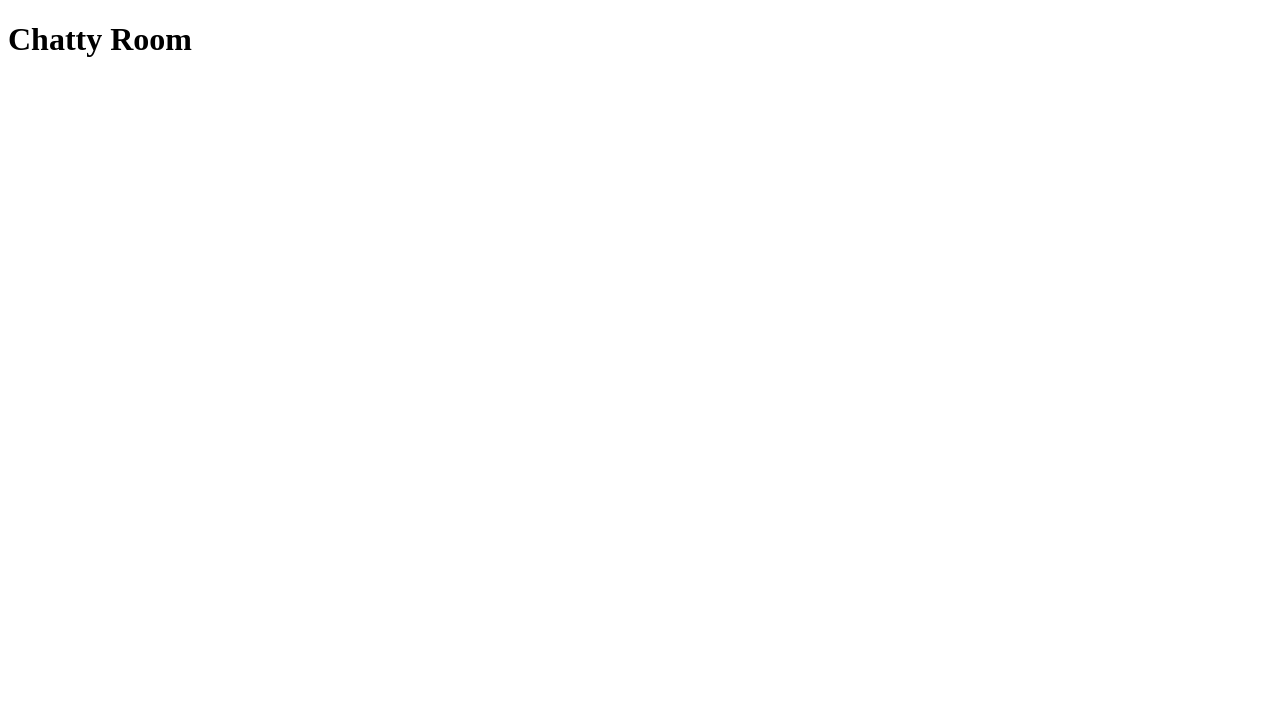
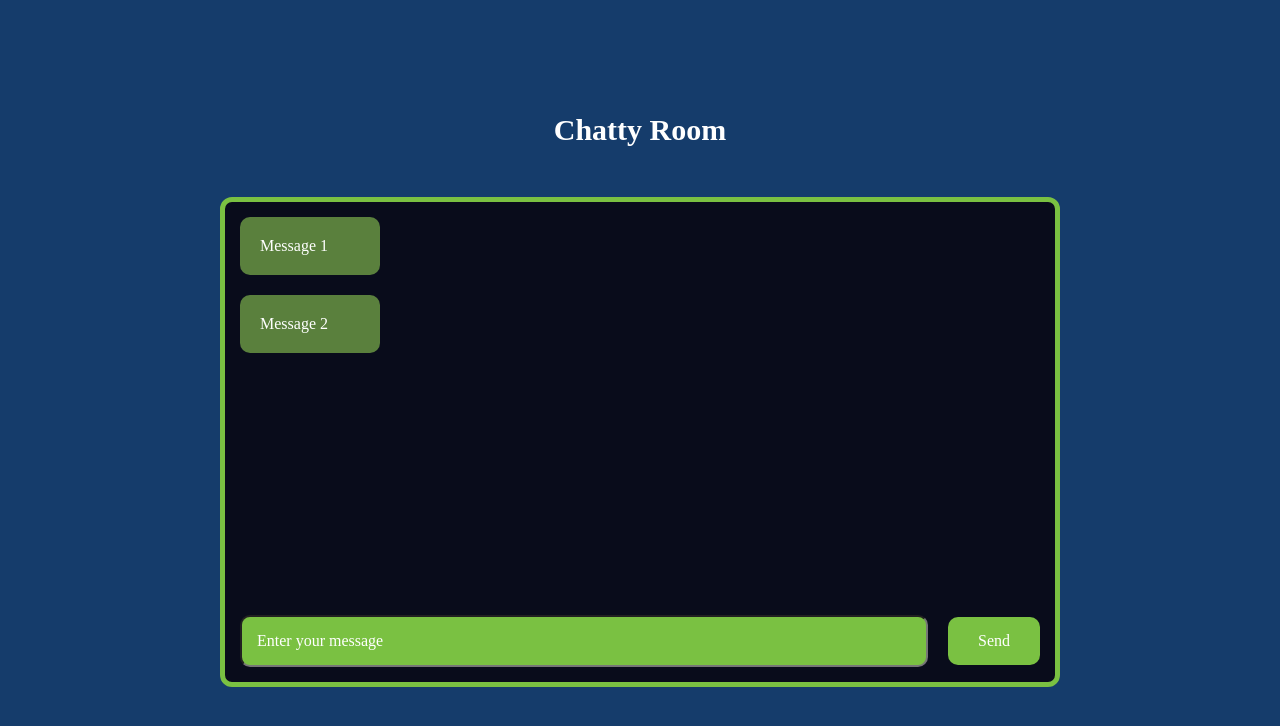
Before and after one commit to Dmytro1991ua/chatty_room, a website: page index.html in a window 1280 px wide. Drawn offline with Linux system fonts and the light colour scheme.

Commit message:
Create a barebone layout with styles

```diff
--- a/css/index.css
+++ b/css/index.css
@@ -0,0 +1,166 @@
+:root {
+  --color-dark-blue: #090c1b;
+  --color-mantis: #7ac142;
+  --color-mantis-darker: #5a803d;
+  --color-mantis-darker-transparent: rgba(90, 128, 61, 0.4);
+  --color-lighter-blue: #153c6b;
+  --color-white: #ffffff;
+  --color-black: #000000;
+}
+
+*,
+*::before,
+*::after {
+  margin: 0;
+  padding: 0;
+  -webkit-box-sizing: inherit;
+  box-sizing: inherit;
+}
+
+h1,
+h2,
+h3,
+h4,
+h5,
+h6,
+p {
+  margin: 0;
+}
+
+a {
+  text-decoration: none;
+  display: inline-block;
+}
+
+ul,
+li {
+  list-style: none;
+}
+
+button,
+input {
+  font-family: inherit;
+}
+
+button {
+  cursor: pointer;
+}
+
+img {
+  max-width: 100%;
+  height: auto;
+  display: block;
+}
+
+html {
+  font-size: 62.5%;
+  scroll-behavior: smooth;
+}
+
+html,
+body {
+  height: 100%;
+}
+
+body {
+  font-size: 1.6rem;
+}
+
+.wrapper {
+  min-height: 100vh;
+  overflow-x: hidden;
+  display: flex;
+  flex-direction: column;
+  align-items: center;
+  justify-content: center;
+  background-color: var(--color-lighter-blue);
+  color: var(--color-white);
+  padding: 0 1.6rem;
+}
+
+h1 {
+  font-size: clamp(2rem, 0.619rem + 1.9048vw, 3rem);
+  margin-bottom: 5rem;
+}
+
+.chat {
+  display: flex;
+  flex-direction: column;
+  width: 90%;
+  max-width: 80rem;
+  min-height: 30rem;
+  padding: 1.5rem;
+  background-color: var(--color-dark-blue);
+  border-radius: 1.2rem;
+  border: 5px solid var(--color-mantis);
+
+  @media (width >= 48rem) {
+    min-height: 45rem;
+  }
+}
+
+.chat__content {
+  max-height: 24rem;
+  overflow: auto;
+
+  @media (width >= 48rem) {
+    max-height: 38rem;
+  }
+}
+
+.chat__message {
+  max-width: 8rem;
+  padding: 1rem;
+  margin-bottom: 2rem;
+  border-radius: 1rem;
+  background-color: var(--color-mantis-darker);
+
+  @media (width >= 48rem) {
+    max-width: 10rem;
+    padding: 2rem;
+  }
+}
+
+.chat__form {
+  display: flex;
+  gap: 2rem;
+  justify-content: space-between;
+  align-items: center;
+  margin-top: auto;
+}
+
+.chat__input {
+  width: 100%;
+  font-size: clamp(1.3rem, 0.619rem + 1.9048vw, 1.6rem);
+  padding: 0.8rem;
+  border-radius: 1rem;
+  color: var(--color-white);
+  background-color: var(--color-mantis);
+
+  @media (width >= 48rem) {
+    padding: 1.5rem;
+  }
+}
+
+.chat__input::placeholder {
+  color: var(--color-white);
+}
+
+.chat__submit-btn {
+  font-size: clamp(1.3rem, 0.619rem + 1.9048vw, 1.6rem);
+  border: none;
+  background-color: var(--color-mantis);
+  padding: 1rem 2rem;
+  border-radius: 1rem;
+  color: var(--color-white);
+  cursor: pointer;
+  transition: background-color 0.3s ease-in-out;
+
+  @media (width >= 48rem) {
+    padding: 1.5rem 3rem;
+  }
+}
+
+.chat__submit-btn:hover {
+  background-color: var(--color-mantis-darker);
+}
--- a/index.html
+++ b/index.html
@@ -7,6 +7,22 @@
     <title>Chatty Room</title>
   </head>
   <body>
-    <h1>Chatty Room</h1>
+    <div class="wrapper">
+      <h1>Chatty Room</h1>
+      <section class="chat">
+        <div class="chat__content">
+          <p class="chat__message">Message 1</p>
+          <p class="chat__message">Message 2</p>
+        </div>
+        <form class="chat__form">
+          <input
+            class="chat__input"
+            type="text"
+            placeholder="Enter your message"
+          />
+          <button class="chat__submit-btn">Send</button>
+        </form>
+      </section>
+    </div>
   </body>
 </html>
--- a/package.json
+++ b/package.json
@@ -3,6 +3,7 @@
   "version": "1.0.0",
   "description": "",
   "main": "index.js",
+  "type": "module",
   "repository": {
     "type": "git",
     "url": "git+https://github.com/Dmytro1991ua/chatty_room.git"
```
